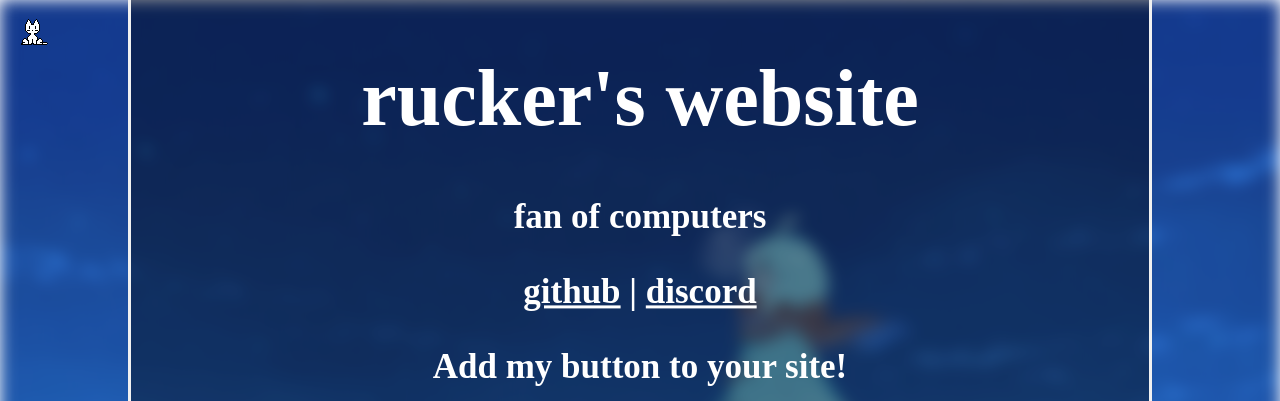
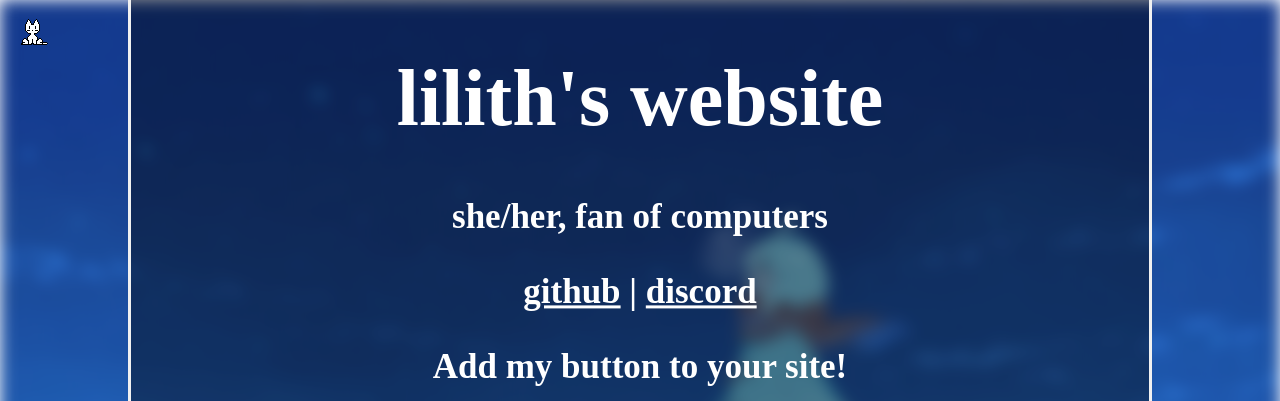
Before and after one commit to xzi/website, a plain HTML site: page index.html in a window 1280 px wide. Shown: the top 401 px of the page. Drawn offline with Linux system fonts and the light colour scheme; a web font is replaced by a local one.

Commit message:
readd my real name and pronouns

```diff
--- a/index.html
+++ b/index.html
@@ -28,8 +28,8 @@
         <div class="bg"></div>
 
         <div class="box">
-            <h1>rucker's website</h1>
-            <p>fan of computers</p>
+            <h1>lilith's website</h1>
+            <p>she/her, fan of computers</p>
             <p><a href="https://github.com/xzi">github</a> | <a href="https://discord.dog/778799184358801429">discord</a></p>
             <p>Add my button to your site!</p>
             <a href="https://blueberry.moe"><img src="https://blueberry.moe/assets/button.png"></a>
```
